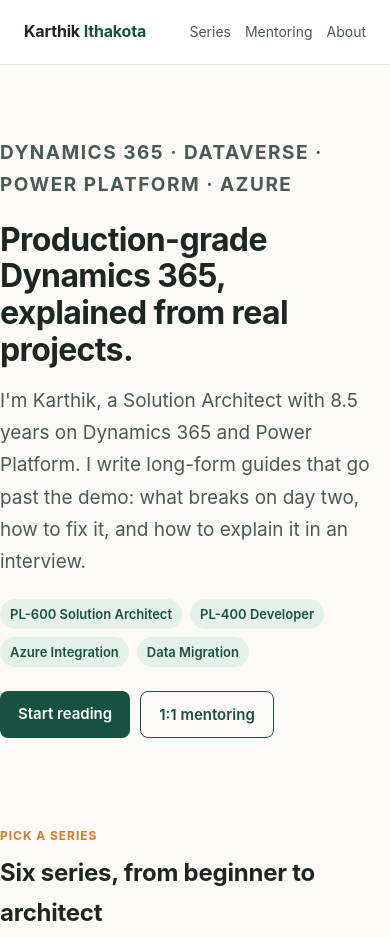
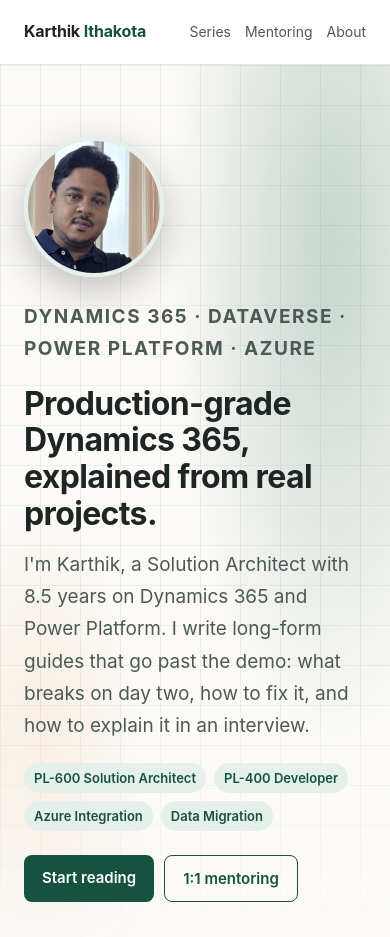
Before and after one commit to Krish8714/krish8714.github.io, an Astro site: page / in a window 390 px wide. Shown: the top 937 px of the page. Built offline with nearby package versions, Linux system fonts and the light colour scheme; Astro itself is replaced by a stand-in of ours.

Commit message:
Homepage: photo beside intro, soft cover background; fix side padding on phones
Co-Authored-By: Claude Opus 5.5 <noreply@anthropic.com>
Claude-Session: https://claude.ai/code/session_01ApUphpwmTDVHpF76GQD4Ho

```diff
--- a/src/pages/index.astro
+++ b/src/pages/index.astro
@@ -5,18 +5,22 @@ import { getCollection } from 'astro:content';
 import { SERIES, url } from '../series';
 const posts = await getCollection('posts');
 const count = (s: string) => posts.filter(p => p.data.series === s).length;
+const V = import.meta.env.HERO_VARIANT || 'photo';
 const latest = [...posts].sort((a, b) => b.data.pubDate.valueOf() - a.data.pubDate.valueOf() || b.data.part - a.data.part).slice(0, 3);
 ---
 <Base>
-  <section class="hero wrap">
+  <section class={`hero wrap ${V === 'bg' ? 'cover-bg' : V === 'photobg' ? 'cover-photo' : 'cover-bg has-photo'}`}>
+    <div class="hero-text">
     <p class="eyebrow">Dynamics 365 · Dataverse · Power Platform · Azure</p>
-    <h1>Production-grade Dynamics 365,<br/>explained from real projects.</h1>
+    <h1>Production-grade Dynamics 365,{V !== "photo" && <br/>} explained from real projects.</h1>
     <p>I'm Karthik, a Solution Architect with 8.5 years on Dynamics 365 and Power Platform. I write long-form guides that go past the demo: what breaks on day two, how to fix it, and how to explain it in an interview.</p>
     <ul class="badges"><li>PL-600 Solution Architect</li><li>PL-400 Developer</li><li>Azure Integration</li><li>Data Migration</li></ul>
     <div class="btn-row">
       <a class="btn" href="#series">Start reading</a>
       <a class="btn ghost" href={url('/mentoring/')}>1:1 mentoring</a>
     </div>
+    </div>
+    {V === 'photo' && <img class="hero-photo" src={url('/images/karthik.jpg')} alt="Karthik Ithakota" width="320" height="320" />}
   </section>
 
   <section class="section wrap" id="series">
--- a/src/styles/global.css
+++ b/src/styles/global.css
@@ -40,7 +40,7 @@ img { max-width: 100%; height: auto; }
 .nav a:hover, .nav a[aria-current="page"] { color: var(--ink); }
 
 /* hero */
-.hero { padding: 72px 0 48px; }
+.hero { padding-top: 72px; padding-bottom: 48px; }
 .hero h1 { font-size: clamp(32px, 5vw, 48px); line-height: 1.15; margin: 0 0 16px; letter-spacing: -0.02em; }
 .hero p { font-size: 19px; color: var(--ink-soft); max-width: 640px; margin: 0 0 20px; }
 .badges { display: flex; flex-wrap: wrap; gap: 8px; margin: 0 0 24px; padding: 0; list-style: none; }
@@ -54,7 +54,7 @@ img { max-width: 100%; height: auto; }
 @media (prefers-color-scheme: dark) { .btn { color: #0f1513; } }
 
 /* sections */
-.section { padding: 32px 0 56px; }
+.section { padding-top: 32px; padding-bottom: 56px; }
 .section h2 { font-size: 24px; margin: 0 0 20px; letter-spacing: -0.01em; }
 .eyebrow { font-size: 12px; font-weight: 700; letter-spacing: 0.08em; text-transform: uppercase; color: var(--accent); margin: 0 0 6px; }
 
@@ -152,3 +152,24 @@ img { max-width: 100%; height: auto; }
 .tile strong { font-size: 18px; line-height: 1.35; }
 .tile-meta { font-size: 12px; font-weight: 700; letter-spacing: .06em; text-transform: uppercase; color: var(--accent); }
 .tile-tag { font-size: 15px; color: var(--ink-soft); line-height: 1.5; }
+
+/* homepage cover background */
+.cover-bg { position: relative; isolation: isolate; }
+.cover-bg::before { content: ""; position: absolute; inset: 0 calc(50% - 50vw); z-index: -1;
+  background:
+    radial-gradient(60% 80% at 85% 20%, color-mix(in srgb, var(--brand) 22%, transparent), transparent 70%),
+    radial-gradient(40% 60% at 10% 90%, color-mix(in srgb, var(--accent) 14%, transparent), transparent 70%),
+    linear-gradient(color-mix(in srgb, var(--ink) 6%, transparent) 1px, transparent 1px) 0 0 / 40px 40px,
+    linear-gradient(90deg, color-mix(in srgb, var(--ink) 6%, transparent) 1px, transparent 1px) 0 0 / 40px 40px;
+  mask-image: linear-gradient(to bottom, #000 70%, transparent); }
+
+/* hero with photo */
+.has-photo { display: flex; align-items: center; justify-content: space-between; gap: 48px; }
+.hero-photo { width: 300px; height: 300px; border-radius: 50%; object-fit: cover; flex: none;
+  border: 4px solid var(--brand-soft); box-shadow: 0 12px 40px rgba(0,0,0,.25); }
+@media (max-width: 860px) { .has-photo { flex-direction: column-reverse; align-items: flex-start; gap: 24px; } .hero-photo { width: 140px; height: 140px; } }
+.cover-photo { position: relative; isolation: isolate; color: #f2f5f3; }
+.cover-photo::before { content: ""; position: absolute; inset: 0 calc(50% - 50vw); z-index: -1;
+  background: linear-gradient(90deg, rgba(10,16,14,.92) 0%, rgba(10,16,14,.78) 45%, rgba(10,16,14,.35) 100%), url(/images/karthik-bg.jpg) right 20% center / cover no-repeat; }
+.cover-photo p, .cover-photo .eyebrow { color: #d6dfdb !important; }
+.cover-photo h1 { color: #fff; }
```
Also changed, not shown: public/images/karthik.jpg (added).
